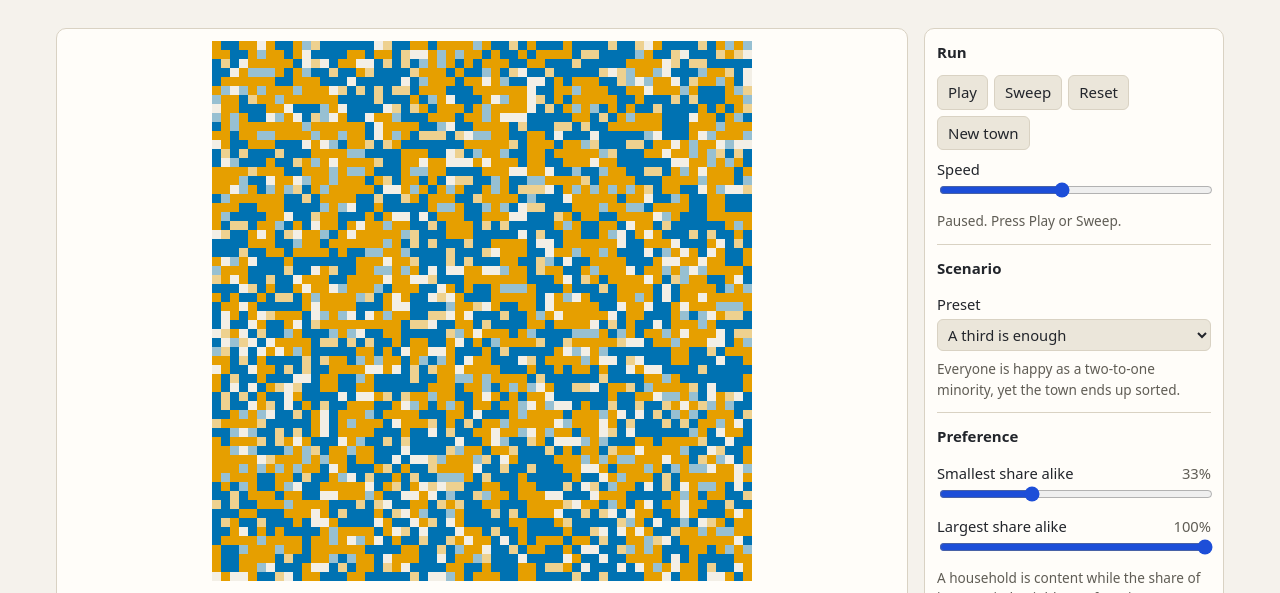
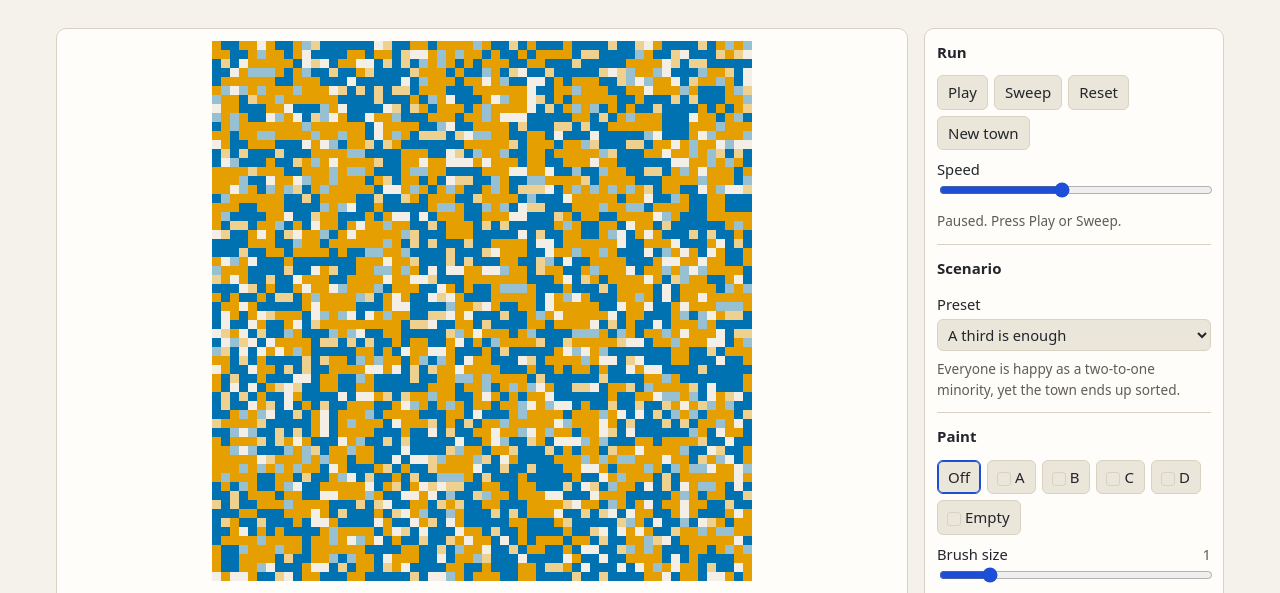
Before and after one commit to fushanbobfan/enclave, a website with bundled scripts: page index.html in a window 1280 px wide. Shown: the part 153-746 px from the top of the page. Built offline with nearby package versions, Linux system fonts and the light colour scheme.

Commit message:
Add a paint panel: brush buttons for each group and for empty homes, a brush size slider and a note on how painting interacts with links and reset

```diff
--- a/index.html
+++ b/index.html
@@ -69,6 +69,22 @@
             <select id="preset"></select>
           </label>
           <p class="hint" id="preset-note"></p>
+        </fieldset>
+
+        <fieldset>
+          <legend>Paint</legend>
+          <div class="buttons" id="brush" role="radiogroup" aria-label="Brush">
+            <button type="button" data-brush="-1" aria-pressed="true">Off</button>
+            <button type="button" data-brush="1" class="swatch-button"><span class="key swatch"></span>A</button>
+            <button type="button" data-brush="2" class="swatch-button"><span class="key swatch"></span>B</button>
+            <button type="button" data-brush="3" class="swatch-button"><span class="key swatch"></span>C</button>
+            <button type="button" data-brush="4" class="swatch-button"><span class="key swatch"></span>D</button>
+            <button type="button" data-brush="0" class="swatch-button"><span class="key swatch"></span>Empty</button>
+          </div>
+          <label>Brush size <output id="radius-out">1</output>
+            <input id="radius" type="range" min="0" max="6" step="1" value="1" />
+          </label>
+          <p class="hint">Pick a group and drag across the town to move households in by hand. Painting is not kept in links, and Reset undoes it.</p>
         </fieldset>
 
         <fieldset>
--- a/style.css
+++ b/style.css
@@ -353,3 +353,12 @@ abbr {
   text-decoration: underline dotted;
   cursor: help;
 }
+
+.swatch-button .key.swatch {
+  margin: 0 5px 0 0;
+  outline: 1px solid var(--line);
+}
+
+#town.painting {
+  cursor: crosshair;
+}
```
